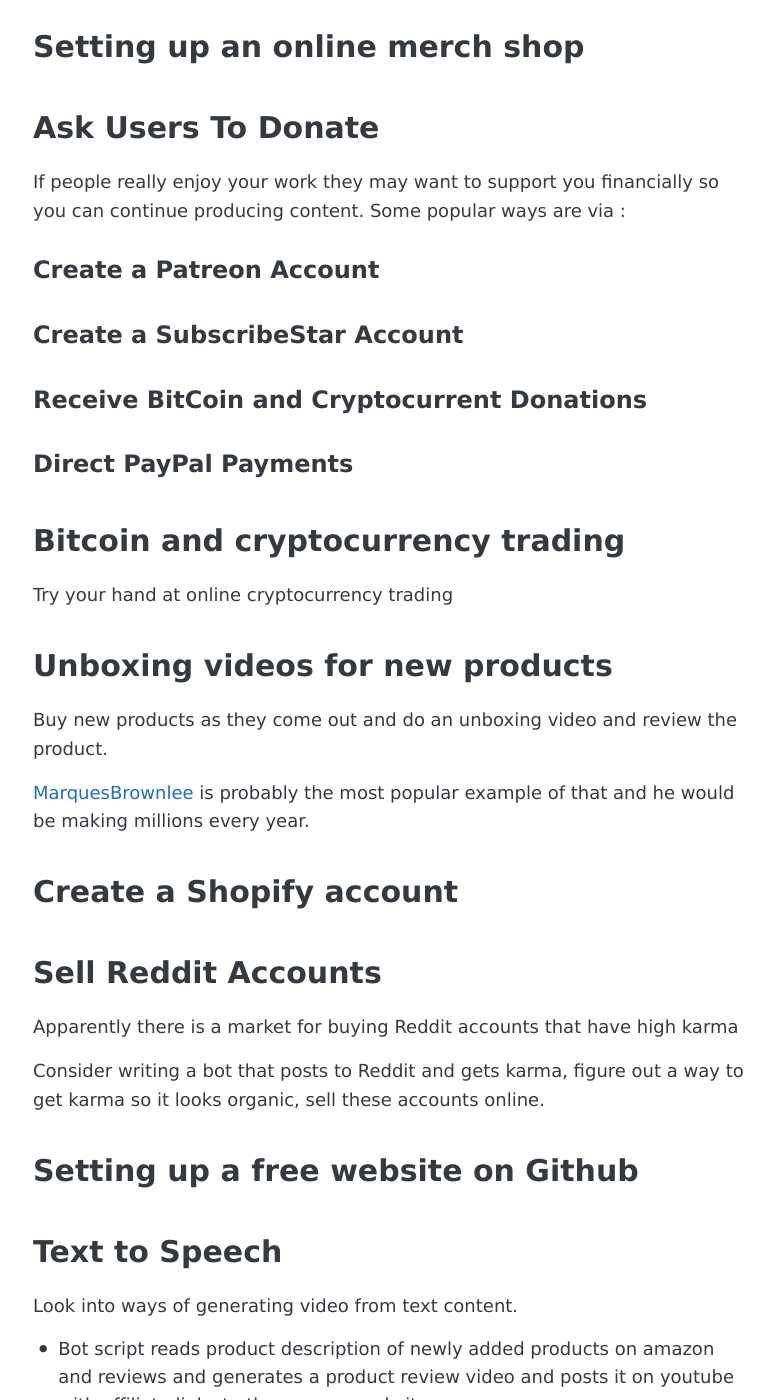
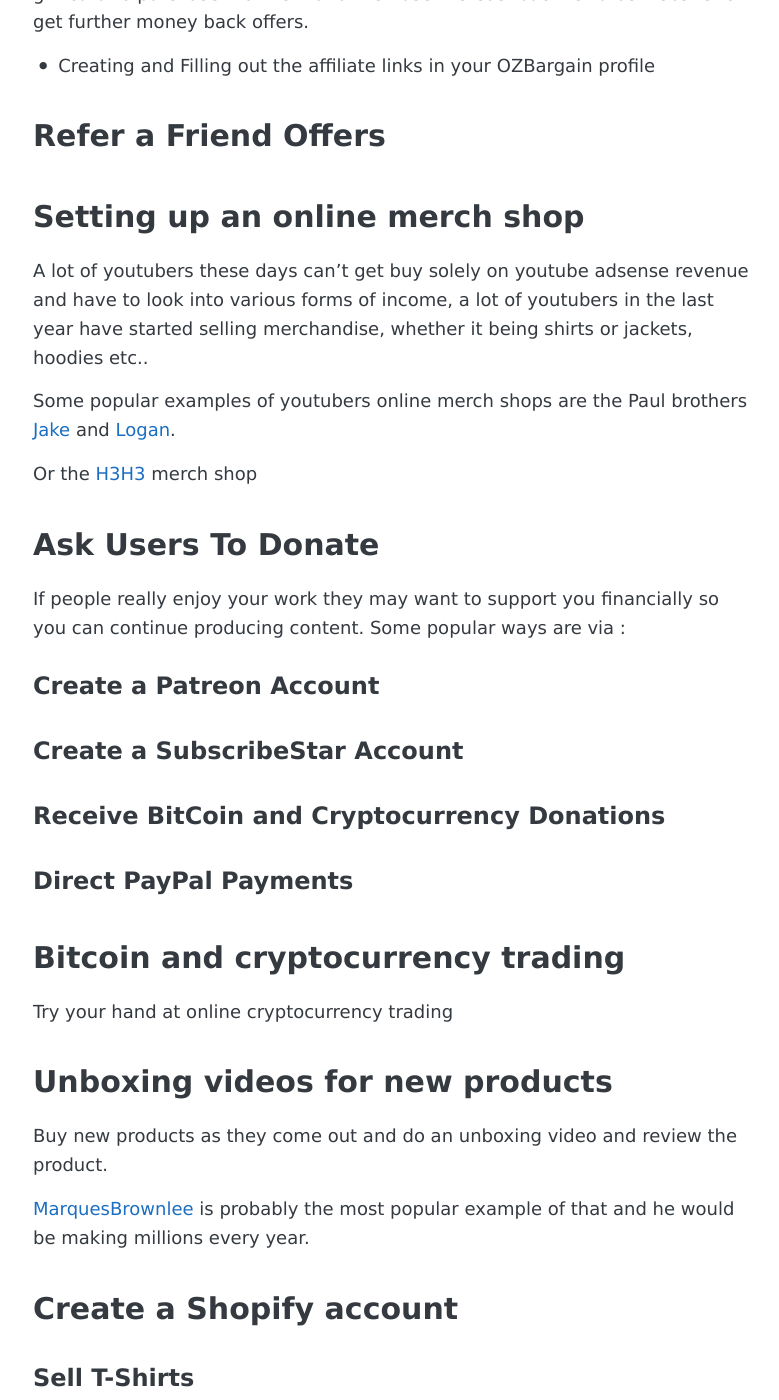
Before and after one commit to boece/boece.github.io, a Jekyll site: the page built from _posts/2019-2-2-strategies-for-making-money-online-in-2019.md, in a window 1280 px wide and 1400 px high, scrolled down 1878 px. Shown: the whole window, without its empty margins (247-1026 px from the left). Built offline with Jekyll 4.4.1, drawn with Linux system fonts in a browser that asks for light colours; comment, search, counter and statistics services are not loaded; some of the changed text lies outside the part shown.

Commit message:
post updates

```diff
--- a/_posts/2019-2-2-strategies-for-making-money-online-in-2019.md
+++ b/_posts/2019-2-2-strategies-for-making-money-online-in-2019.md
@@ -21,17 +21,22 @@ With out further or do here's the list :
 - [Ask Users To Donate](#ask-users-to-donate)
 	- [Create a Patreon Account](#create-a-patreon-account)
 	- [Create a SubscribeStar Account](#create-a-subscribestar-account)
-	- [Receive BitCoin and Cryptocurrent Donations](#receive-bitcoin-and-cryptocurrent-donations)
+	- [Receive BitCoin and Cryptocurrency Donations](#receive-bitcoin-and-cryptocurrency-donations)
 	- [Direct PayPal Payments](#direct-paypal-payments)
 - [Bitcoin and cryptocurrency trading](#bitcoin-and-cryptocurrency-trading)
 - [Unboxing videos for new products](#unboxing-videos-for-new-products)
 - [Create a Shopify account](#create-a-shopify-account)
+	- [Sell T-Shirts](#sell-t-shirts)
+	- [Sell art you've created](#sell-art-youve-created)
+	- [Sell Paintings](#sell-paintings)
 - [Sell Reddit Accounts](#sell-reddit-accounts)
 - [Setting up a free website on Github](#setting-up-a-free-website-on-github)
 - [Text to Speech](#text-to-speech)
 - [Podcasting and Sponsors](#podcasting-and-sponsors)
 - [Collaborating with other content producers](#collaborating-with-other-content-producers)
 - [Create kids videos for youtube](#create-kids-videos-for-youtube)
+- [Sell things on Ebay](#sell-things-on-ebay)
+- [Get paid online for development work](#get-paid-online-for-development-work)
 
 <!-- /TOC -->
 
@@ -63,13 +68,19 @@ to get further money back offers.
 
 # Setting up an online merch shop
 
+A lot of youtubers these days can't get buy solely on youtube adsense revenue and have to look into various forms of income, a lot of youtubers in the last year have started selling merchandise, whether it being shirts or jackets, hoodies etc..
+
+Some popular examples of youtubers online merch shops are the Paul brothers [Jake](https://fanjoy.co/collections/jake-paul) and [Logan](https://maverickbyloganpaul.com/).
+
+Or the [H3H3](https://h3h3shop.com/) merch shop
+
 # Ask Users To Donate
 
 If people really enjoy your work they may want to support you financially so you can continue producing content. Some popular ways are via :
 
 ## Create a Patreon Account
 ## Create a SubscribeStar Account
-## Receive BitCoin and Cryptocurrent Donations
+## Receive BitCoin and Cryptocurrency Donations
 ## Direct PayPal Payments
 
 # Bitcoin and cryptocurrency trading
@@ -83,6 +94,9 @@ Buy new products as they come out and do an unboxing video and review the produc
 [MarquesBrownlee](https://www.youtube.com/user/marquesbrownlee/videos?sort=p&view=0&flow=grid) is probably the most popular example of that and he would be making millions every year.
 
 # Create a Shopify account
+## Sell T-Shirts
+## Sell art you've created
+## Sell Paintings
 
 # Sell Reddit Accounts
 
@@ -104,6 +118,8 @@ These ideas are a bit spammy and probably will get you banned, look into how to
 
 # Podcasting and Sponsors
 
+Once you get a popular podcast happening, get companies to sponsor you.
+
 # Collaborating with other content producers
 
 # Create kids videos for youtube
@@ -111,3 +127,7 @@ These ideas are a bit spammy and probably will get you banned, look into how to
 Kids videos seem to get millions of views and the videos seem pretty easy to make, get paid Google Adsense revenue for the views and throw in some affiliate links to sell the toys or products you are using in your videos.
 
 [Ryans Toy Reviews](https://www.youtube.com/channel/UChGJGhZ9SOOHvBB0Y4DOO_w/videos?flow=grid&sort=p&view=0) has videos with over a billion views and his sells his own line of Toys.
+
+# Sell things on Ebay
+
+# Get paid online for development work
```
